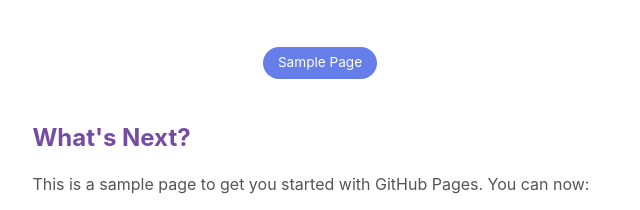
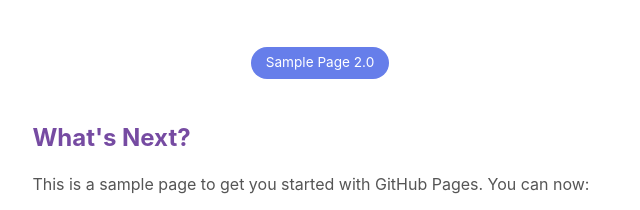
Before and after one commit to Prudentibus/prudentibus.github.io, a plain HTML site: page index.html in a window 1280 px wide. Shown: the part 250-460 px from the top of the page, 320-960 px from the left. Drawn offline with Linux system fonts and the light colour scheme.

Commit message:
Update index.html

```diff
--- a/index.html
+++ b/index.html
@@ -85,7 +85,7 @@
         <h1>Welcome to Prudentibus</h1>
         <p class="subtitle">Your GitHub Pages site is now live!</p>
 
-        <div class="badge">Sample Page</div>
+        <div class="badge">Sample Page 2.0</div>
 
         <div class="content">
             <h2>What's Next?</h2>
```
